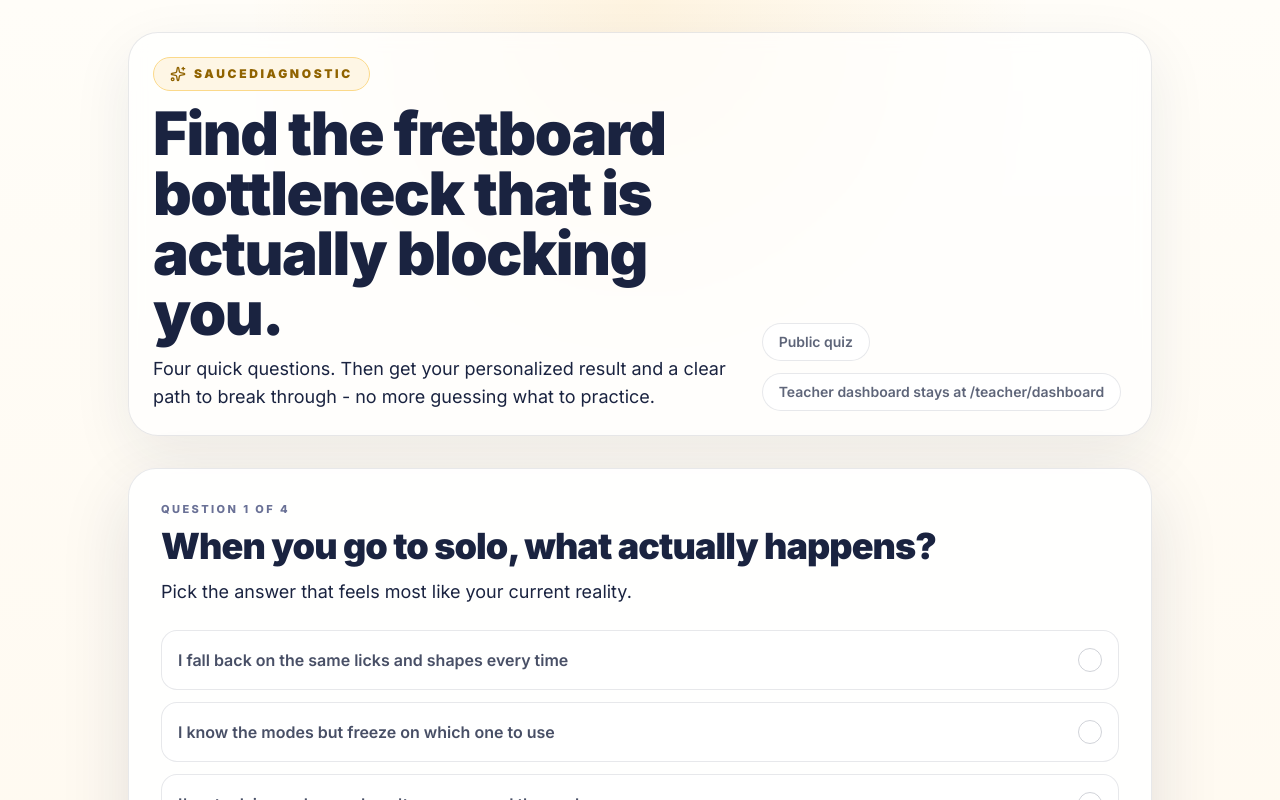
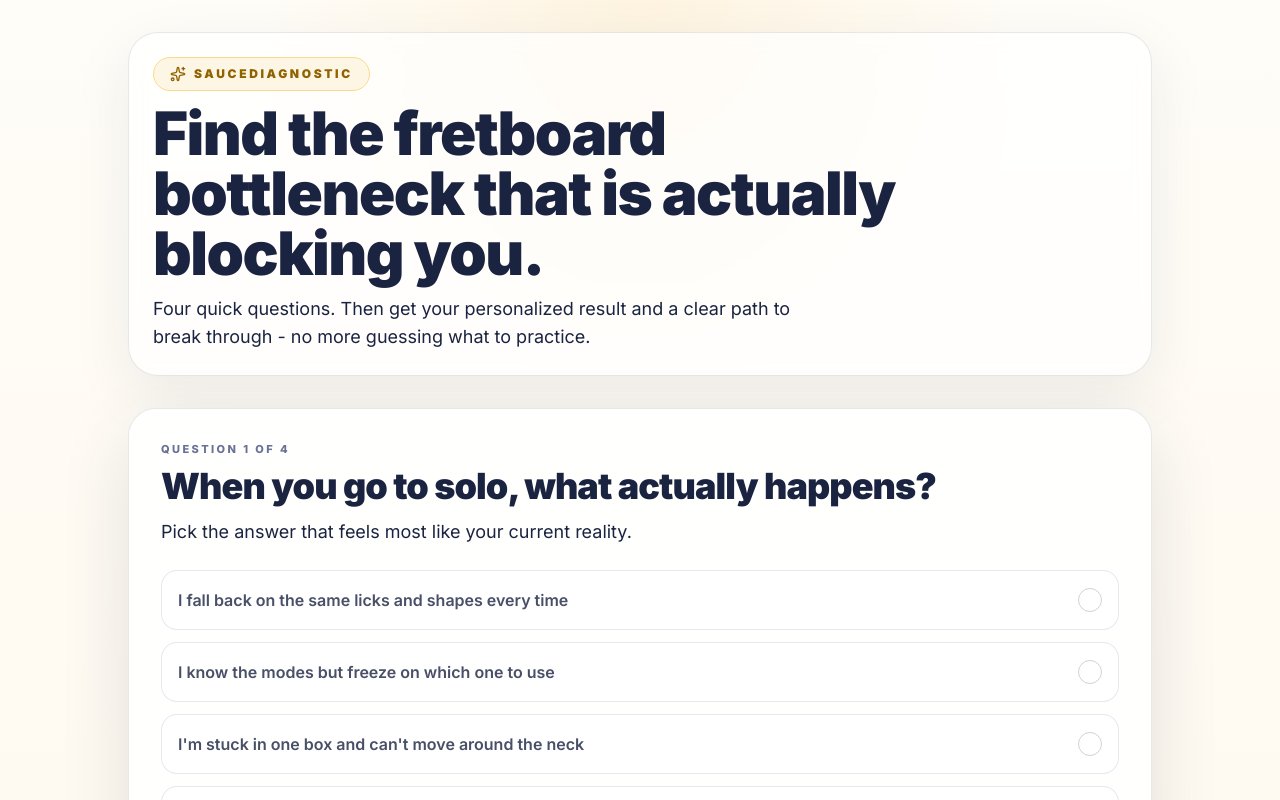
Before and after one commit to Guitarmalade/SAUCE, a Next.js app in the folder apps/web/: page / in a window 1280 px wide. Shown: the top 800 px of the page. Built offline with nearby package versions, Linux system fonts and the light colour scheme; a web font is replaced by a local one.

Commit message:
Remove SauceDiagnostic internal hero labels

```diff
--- a/apps/web/src/components/sauce-diagnostic-quiz.tsx
+++ b/apps/web/src/components/sauce-diagnostic-quiz.tsx
@@ -417,11 +417,6 @@ export default function SauceDiagnosticQuiz() {
                 guessing what to practice.
               </p>
             </div>
-
-            <div className="flex flex-wrap gap-3 text-sm font-semibold text-navy/70">
-              <span className="rounded-full border border-navy/10 bg-white px-4 py-2">Public quiz</span>
-              <span className="rounded-full border border-navy/10 bg-white px-4 py-2">Teacher dashboard stays at /teacher/dashboard</span>
-            </div>
           </div>
         </header>
 
```
